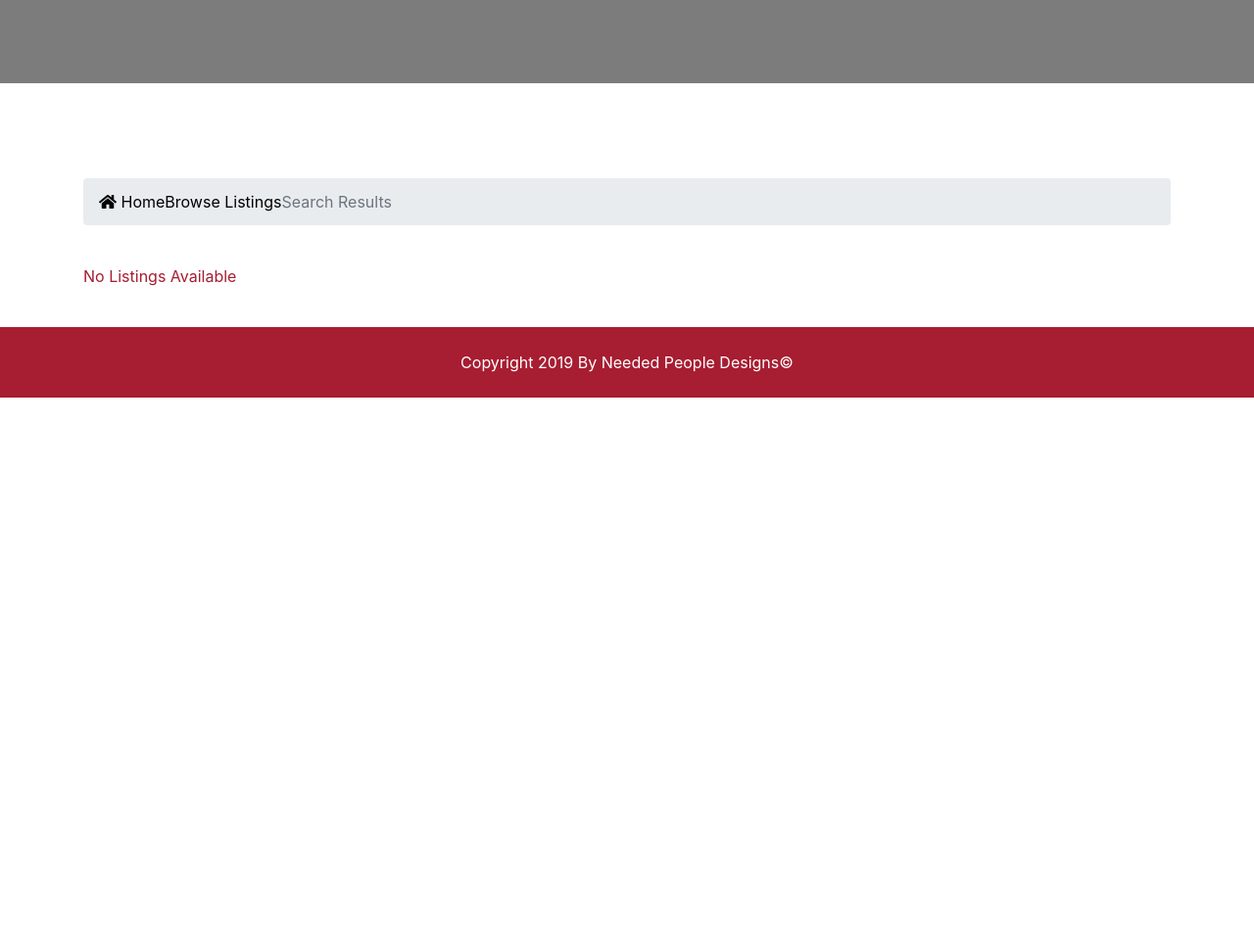
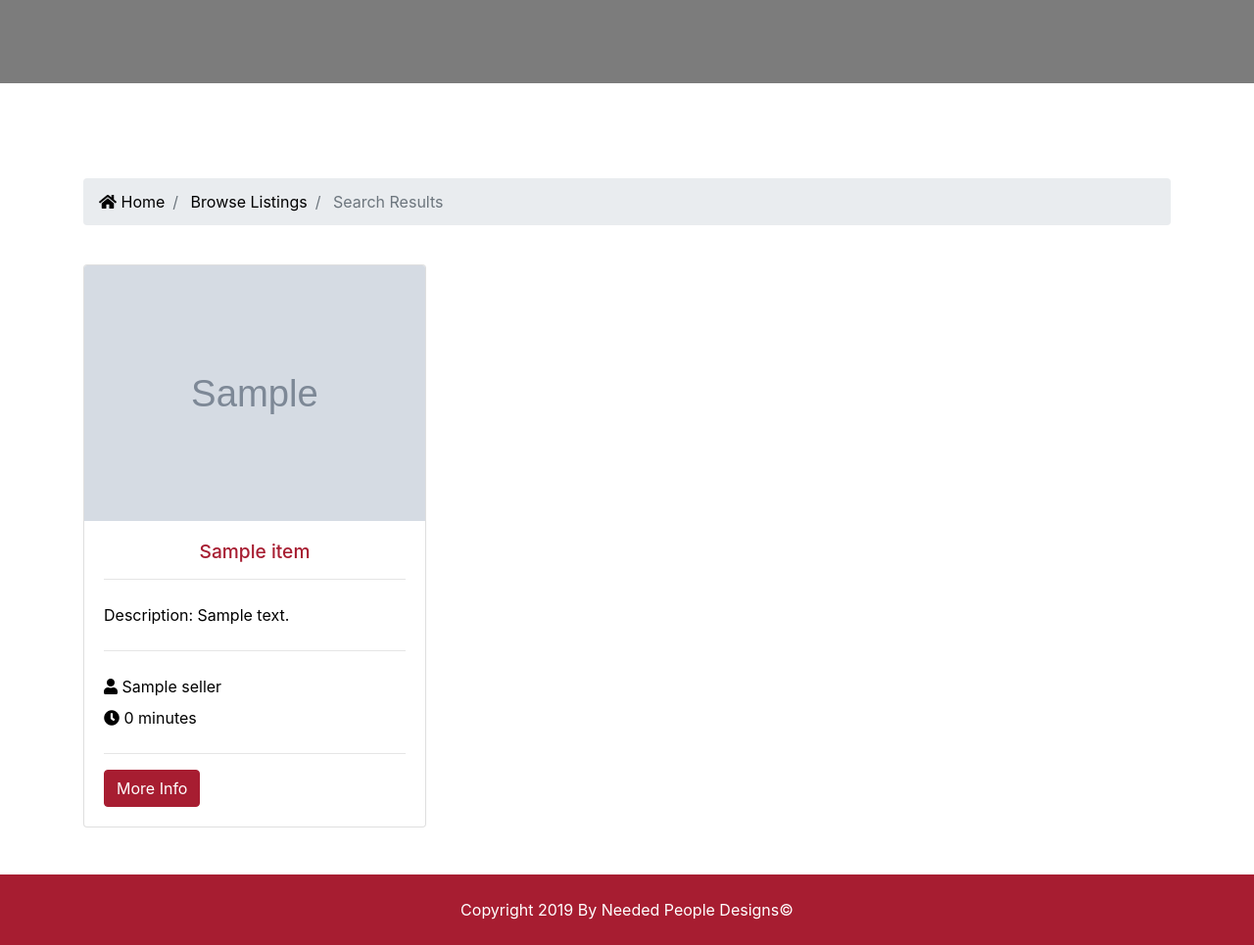
Before and after one commit to rebeccanakamura/django_last, a Django app: page /items/search in a window 1280 px wide. Shown: the part 272-1237 px from the top of the page at 98% size. Before the commit the page ends 678 px from the top, so only its background shows below. Run offline with Django 3.2, Linux system fonts and the light colour scheme; tables that the repository leaves empty hold one stand-in row (values such as "Sample post"); grey boxes marked "Sample" are stand-in pictures; some libraries are stand-ins or nearby versions.

Commit message:
changed Item to item on item.html and search.html

```diff
--- a/templates/items/search.html
+++ b/templates/items/search.html
@@ -18,7 +18,7 @@
                       <label class="sr-only">Categories</label>
                       <select name="category" class="form-control">
                         <option selected="true" disabled="disabled">Please Select Category</option>
-                        {% for key,value in category.Items %}
+                        {% for key,value in category.items %}
                         <option value="{{ key }}">{{ value }}</option>
                         {% endfor %}
                       </select>
@@ -35,11 +35,11 @@
     <div class="container">
       <nav aria-label="breadcrumb">
         <ol class="breadcrumb">
-          <li class="breadcrumb-Item">
+          <li class="breadcrumb-item">
             <a href="{% url 'index' %}">
               <i class="fas fa-home"></i> Home</a>
           </li>
-          <li class="breadcrumb-Item">
+          <li class="breadcrumb-item">
             <a href="{% url 'items' %}">Browse Listings</a>
           </li>
           <li class="breadcrumb-item active"> Search Results</li>
@@ -48,40 +48,40 @@
     </div>
   </section>
 
-            <!-- Item 1 -->
-<section id="Items" class="py-4">
+            <!-- item 1 -->
+<section id="items" class="py-4">
     <div class="container">
         <div class="row">
-        {% if Items %}
-            {% for Item in Items %}
+        {% if items %}
+            {% for item in items %}
             <div class="col-md-6 col-lg-4 mb-4">
                 <div class="card item-preview">
-                  <img class="card-img-top" src="{{ Item.photo_main.url }}" alt="">
+                  <img class="card-img-top" src="{{ item.photo_main.url }}" alt="">
                   <div class="card-img-overlay">
                     <h2>
-                      <span class="badge badge-secondary text-white">{{ Item.badge }}</span>
+                      <span class="badge badge-secondary text-white">{{ item.badge }}</span>
                     </h2>
                   </div>
                   <div class="card-body">
                     <div class="listing-heading text-center">
-                      <h4 class="text-primary">{{ Item.title }}</h4>
+                      <h4 class="text-primary">{{ item.title }}</h4>
                     </div>
                     <hr>
                     <div class="row py-2 text-secondary">
                       <div class="col-12">
-                        Description: {{ Item.description }}</div>
+                        Description: {{ item.description }}</div>
                     </div>
                     <hr>
                     <div class="row py-2 text-secondary">
                       <div class="col-12">
-                        <i class="fas fa-user"></i> {{ Item.seller }}</div>
+                        <i class="fas fa-user"></i> {{ item.seller }}</div>
                     </div>
                     <div class="row text-secondary pb-2">
                       <div class="col-12">
-                        <i class="fas fa-clock"></i> {{ Item.date_listed | timesince }}</div>
+                        <i class="fas fa-clock"></i> {{ item.date_listed | timesince }}</div>
                     </div>
                     <hr>
-                    <a href="{% url 'item' Item.id %}" class="btn btn-primary btn-block">More Info</a>
+                    <a href="{% url 'item' item.id %}" class="btn btn-primary btn-block">More Info</a>
                   </div>
                 </div>
               </div>
```
Also changed, not shown: templates/items/item.html (+9 -9 lines).
